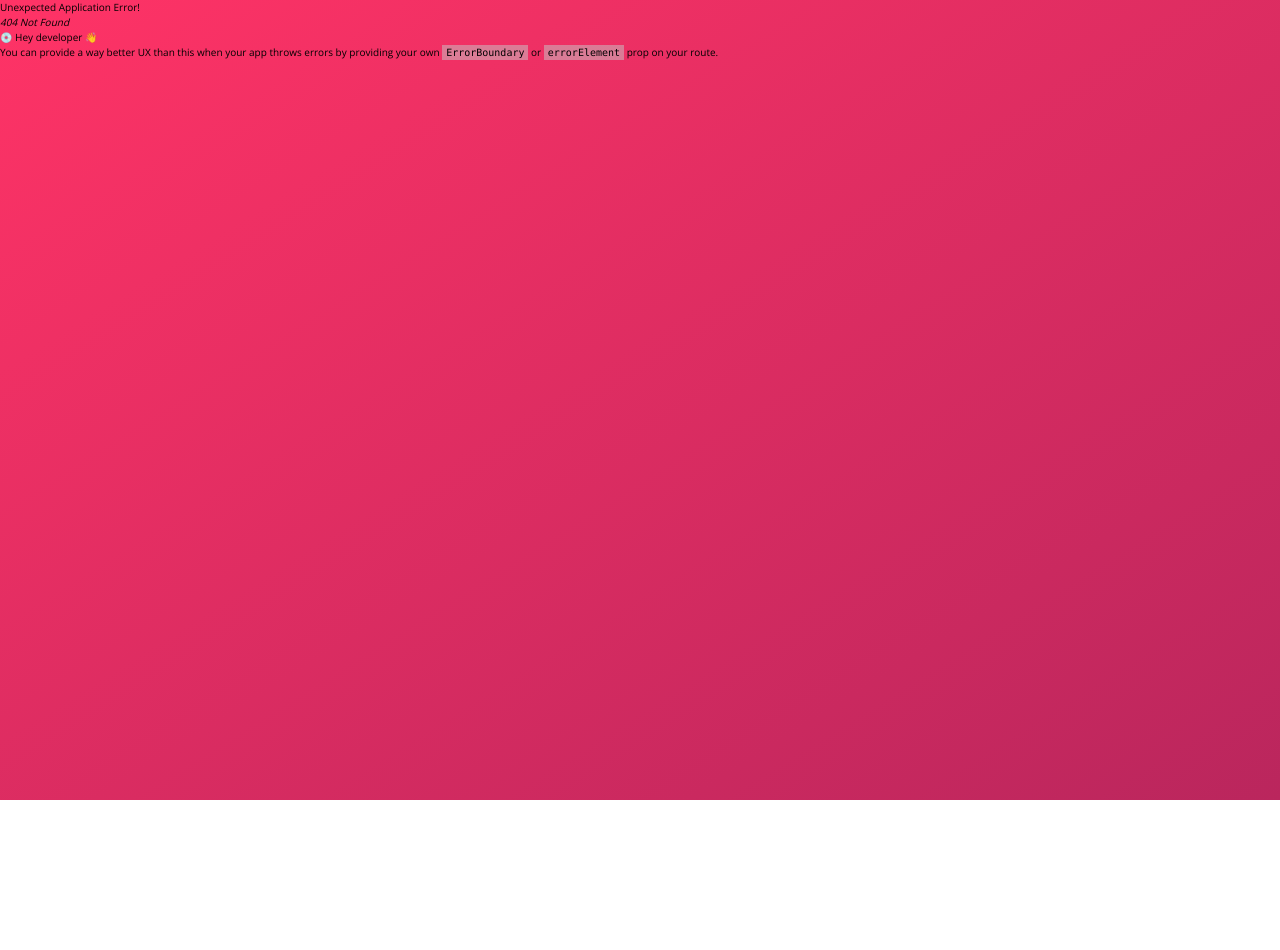
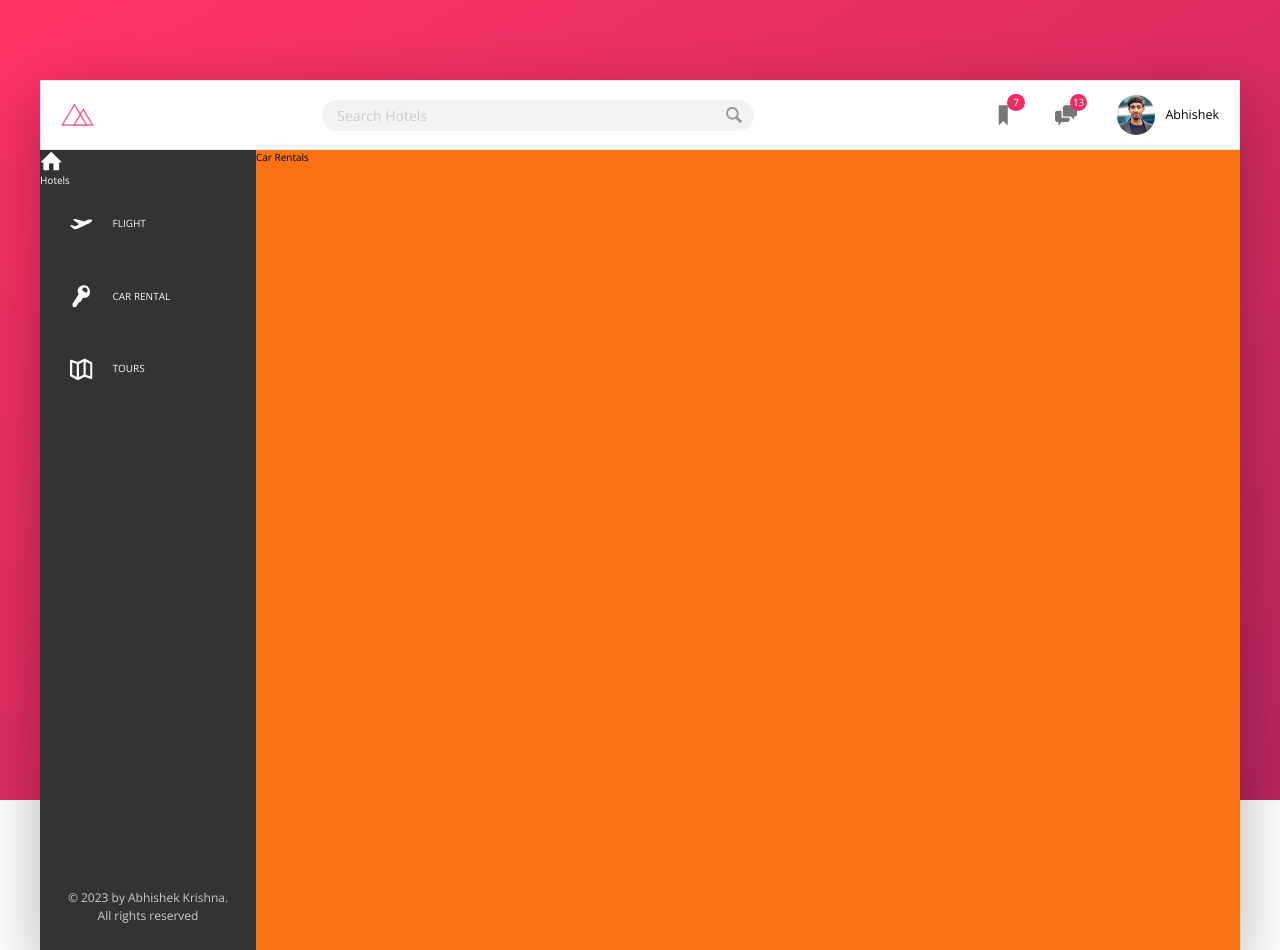
Before and after one commit to CypherAk007/Trillio-React-App, a React (Vite) app: page /carrentals in a window 1280 px wide. Before the commit this address had no page. Before the commit the page ends 800 px from the top, so only its background shows below. Built offline with nearby package versions, Linux system fonts and the light colour scheme.

Commit message:
nav pink stick on left of name"

```diff
--- a/src/App.jsx
+++ b/src/App.jsx
@@ -9,7 +9,7 @@ import ToursPage from './pages/Tours'
 
 const router = createBrowserRouter([
   {path:'/',element:<RouteLayout></RouteLayout>,
-  Children:[
+  children:[
     {index:true,element:<HomePage></HomePage>},
     {path:'flights',element:<FlightsPage></FlightsPage>},
     {path:'carrentals',element:<CarRentalsPage></CarRentalsPage>},
--- a/src/components/HotelView.jsx
+++ b/src/components/HotelView.jsx
@@ -1,6 +1,6 @@
-const HotelView = ()=>{
+const HotelView = (props)=>{
     return (
-        <main className={` bg-white flex-1`}>Content</main>
+        <main className={` bg-orange-500 h-[80rem] flex-1`}>{props.children}</main>
     )
 }
 
--- a/src/components/RouteLayout.jsx
+++ b/src/components/RouteLayout.jsx
@@ -1,3 +1,4 @@
+import { Outlet } from "react-router-dom";
 import Header from "./Header";
 import classes from './Header.module.scss'
 import HotelView from "./HotelView";
@@ -8,7 +9,12 @@ const RouteLayout = ()=>{
             <Header></Header>
             <div className={` ${classes.content} flex`}>
                 <SideBar></SideBar>
-                <HotelView></HotelView>
+                <HotelView>
+                {/* <div> */}
+
+                    <Outlet></Outlet>
+                {/* </div> */}
+                </HotelView>
             </div>
         </div>
     )
--- a/src/components/SideBar.Module.scss
+++ b/src/components/SideBar.Module.scss
@@ -0,0 +1,40 @@
+.side-nav{
+    font-size: 1.4rem;
+    list-style: none;
+    margin-top: 3.5rem;
+    &__item{
+
+        position: relative;
+        &:not(:last-child){
+            margin-bottom: .5rem;
+        }
+
+    }
+
+    &__item::before{
+        content: '' ;
+        position: absolute;
+        top:0;
+        left:0;
+        height: 100%;
+        width: 3px;
+        background-color: var(--color-primary);
+        transform: scaleY(0);
+        transition: transform .2s ;
+    }
+    &__link:link,
+    &__link:visited{
+        color: var(--color-grey-light-1);
+        text-decoration: none;
+        text-transform: uppercase;
+        display: block;
+        display: flex;
+        align-items: center;
+        padding:1.5rem  3rem
+    }
+    &__icon{}
+    &__item:hover::before{
+        transform: scaleY(1);
+        // width: 100%;
+    }
+}
--- a/src/components/SideBar.jsx
+++ b/src/components/SideBar.jsx
@@ -1,6 +1,50 @@
+import {NavLink,Link} from 'react-router-dom'
+import classes from './SideBar.module.scss'
+
+const hovereffect =''
+const sideLink = ''
 const SideBar = ()=>{
     return (
-        <nav className={` -bg--color-grey-dark-1 text-white grow-0 shrink-0 basis-[18%]`}>Main Navigation</nav>
+        <nav className={`${classes.sidebar} -bg--color-grey-dark-1 text-white  grow-0 shrink-0 basis-[18%] flex flex-col justify-between ml-`}>
+            <ul className={`${classes['side-nav']}  `}>
+                <li className={`${classes['side-nav__item']} ` }>
+                    <NavLink to='' className={`${classes['side-nav__link']}`}>
+                        <svg className={`${classes['side-nav__icon'] } h-9 w-9 fill-current mr-8 `}>
+                            <use xlinkHref="../../public/sprite.svg#icon-home"></use>
+                        </svg>
+                        <span>Hotels</span>
+                    </NavLink>
+                </li>
+                <li className={`${classes['side-nav__item']} py-4 relative before:absolute before:content-[''] before:top-0 before:left-0 before:-bg--color-primary-light before:w-[3px] before:translate-y-0 before:transition-transform hover:before:scale-y-100 hover:before:w-full  ` }>
+                    <NavLink to='' className={`${classes['side-nav-link']} -text--color-grey-light-1 uppercase  flex  items-center py-6 px-12 `}>
+                        <svg className={`${classes['side-nav__icon'] } h-9 w-9 fill-current mr-8 `}>
+                            <use xlinkHref="../../public/sprite.svg#icon-aircraft-take-off"></use>
+                        </svg>
+                        <span>Flight</span>
+                    </NavLink>
+                </li>
+                <li className={`${classes['side-nav__item']} py-4 relative before:absolute before:content-[''] before:top-0 before:left-0 before:-bg--color-primary-light before:w-[3px] before:translate-y-0 before:transition-transform hover:before:scale-y-100 hover:before:w-full  ` }>
+                    <NavLink to='' className={`${classes['side-nav-link']} -text--color-grey-light-1 uppercase  flex  items-center py-6 px-12 `}>
+                        <svg className={`${classes['side-nav__icon'] } h-9 w-9 fill-current mr-8 `}>
+                            <use xlinkHref="../../public/sprite.svg#icon-key"></use>
+                        </svg>
+                        <span>Car rental</span>
+                    </NavLink>
+                </li>
+                <li className={`${classes['side-nav__item']} py-4 relative before:absolute before:content-[''] before:top-0 before:left-0 before:-bg--color-primary-light before:w-[3px] before:translate-y-0 before:transition-transform hover:before:scale-y-100 hover:before:w-full  ` }>
+                    <NavLink to='' className={`${classes['side-nav-link']} -text--color-grey-light-1 uppercase  flex  items-center py-6 px-12 `}>
+                        <svg className={`${classes['side-nav__icon'] } h-9 w-9 fill-current mr-8 `}>
+                            <use xlinkHref="../../public/sprite.svg#icon-map"></use>
+                        </svg>
+                        <span>Tours</span>
+                    </NavLink>
+                </li>
+
+            </ul>
+            <div className={`text-[1.2rem] text-center p-[2.5rem] -text--color-grey-light-4`}>
+                &copy; 2023 by Abhishek Krishna. All rights reserved
+            </div>
+        </nav>
     )
 }
 
```
